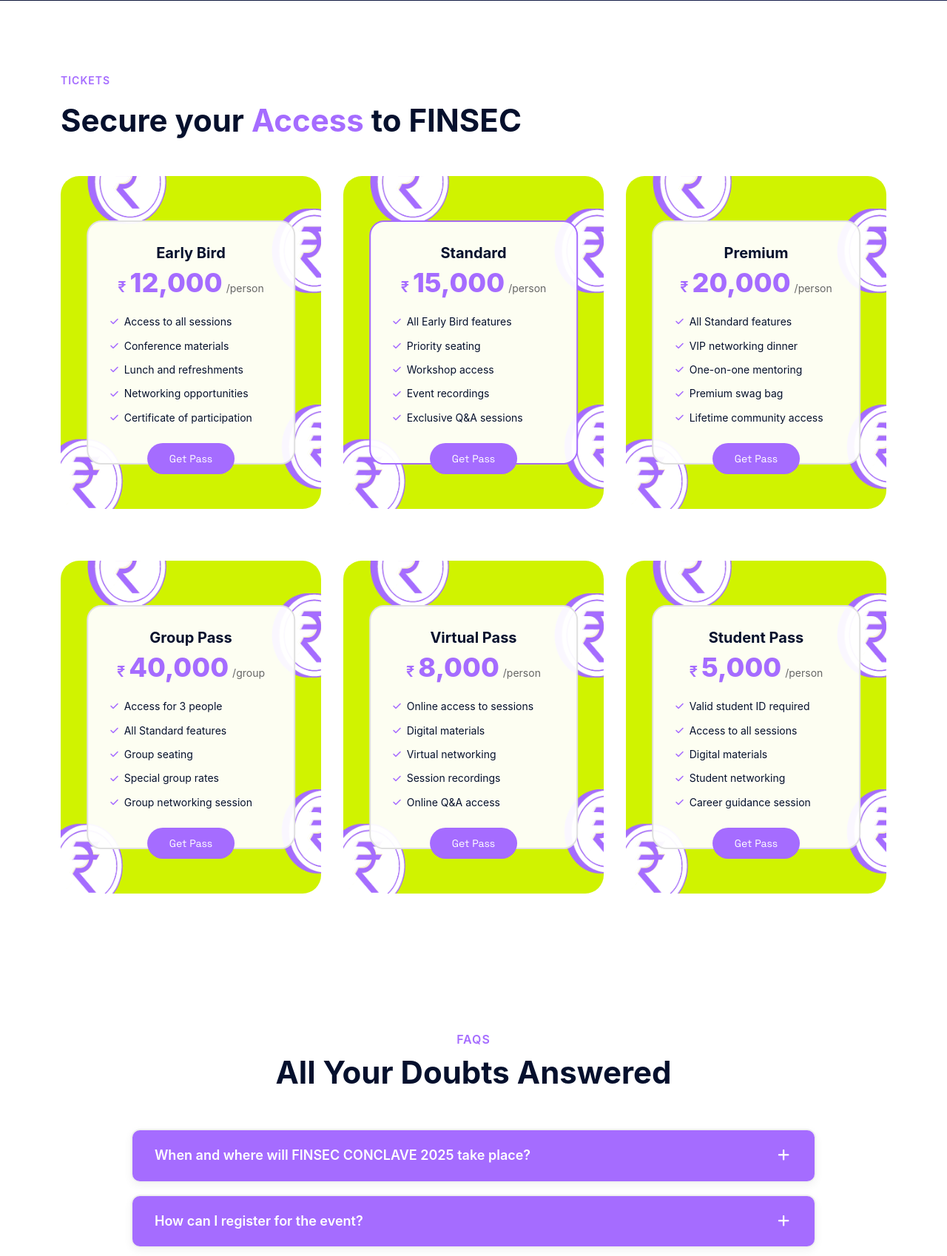
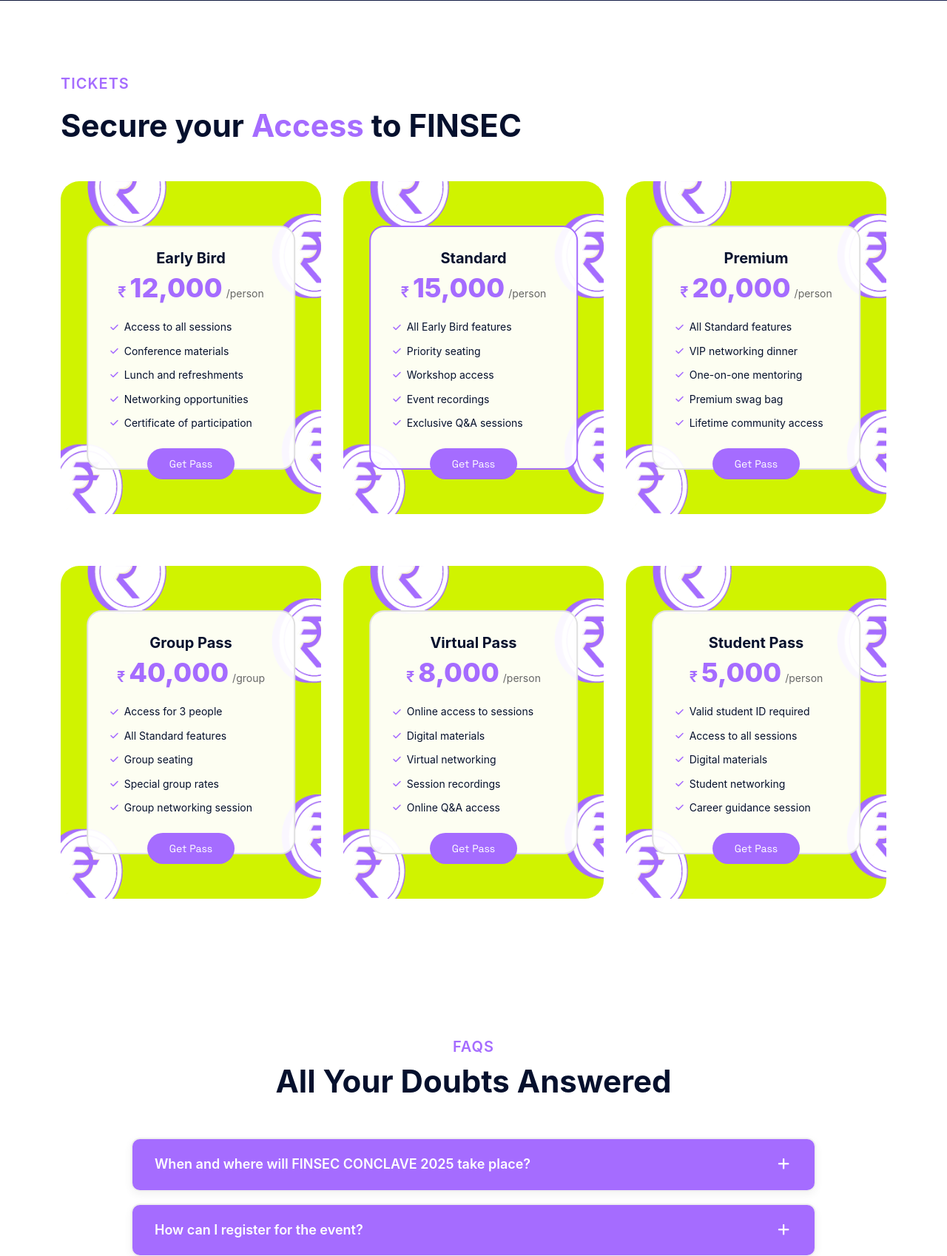
Before and after one commit to shanzantrik/dscifinal, a Laravel app: page / in a window 1280 px wide. Shown: the part 4560-6258 px from the top of the page at 74% size. Run offline with Laravel 12, Linux system fonts and the light colour scheme; data that the repository does not hold is empty; parts of the project's set-up code (start-up, migrations or seed data) failed here and were passed over; some libraries are stand-ins or nearby versions; some web fonts are replaced.

Commit message:
Font size changes for section

```diff
--- a/resources/views/home.blade.php
+++ b/resources/views/home.blade.php
@@ -893,7 +893,7 @@
 
   .section-subtitle {
     color: #A56CFF;
-    font-size: 14px;
+    font-size: 20px;
     font-weight: 600;
     letter-spacing: 1px;
     margin-bottom: 20px;
@@ -1126,7 +1126,7 @@
 
   .section-subtitle {
     color: #A56CFF;
-    font-size: 14px;
+    font-size: 20px;
     font-weight: 600;
     letter-spacing: 1px;
     margin-bottom: 20px;
@@ -1541,7 +1541,7 @@
   }
 
   .section-small-title {
-    font-size: 16px;
+    font-size: 20px;
     font-weight: 600;
     color: #A56CFF;
     margin-bottom: 10px;
@@ -3196,7 +3196,7 @@
   }
 
   .section-small-title {
-    font-size: 16px;
+    font-size: 20px;
     font-weight: 600;
     color: #A56CFF;
     margin-bottom: 10px;
```
